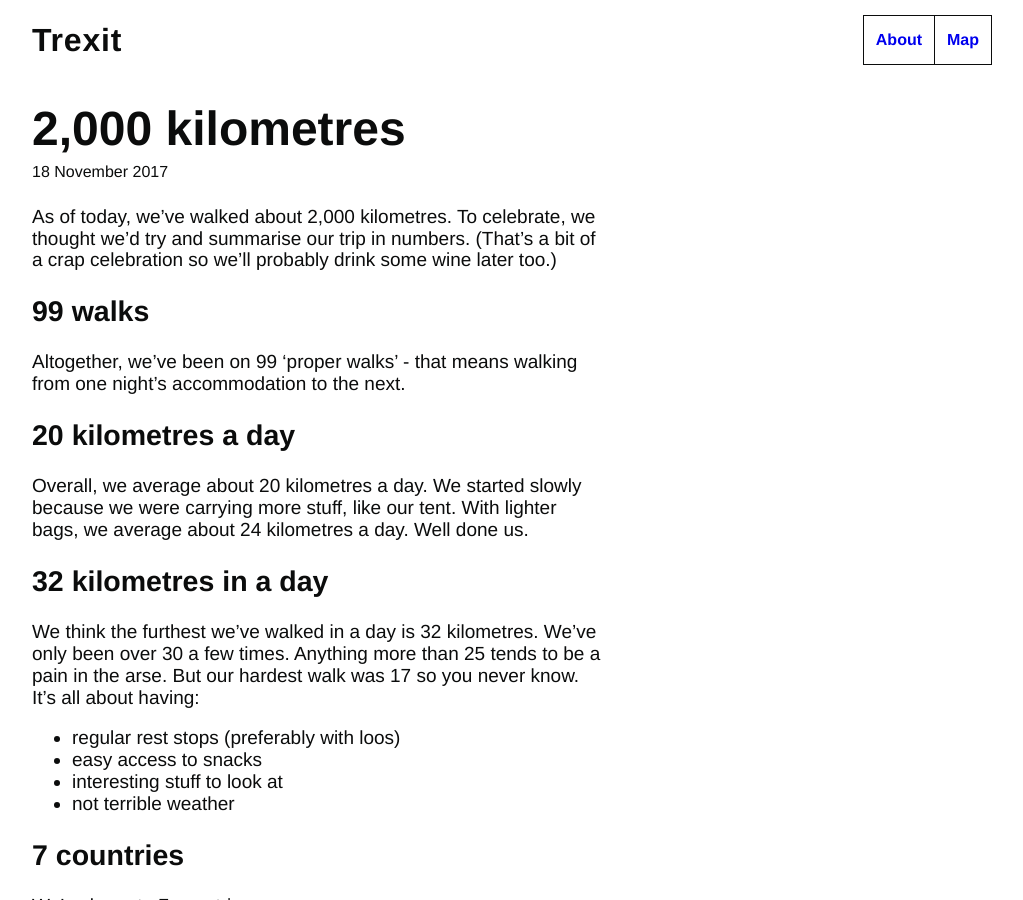
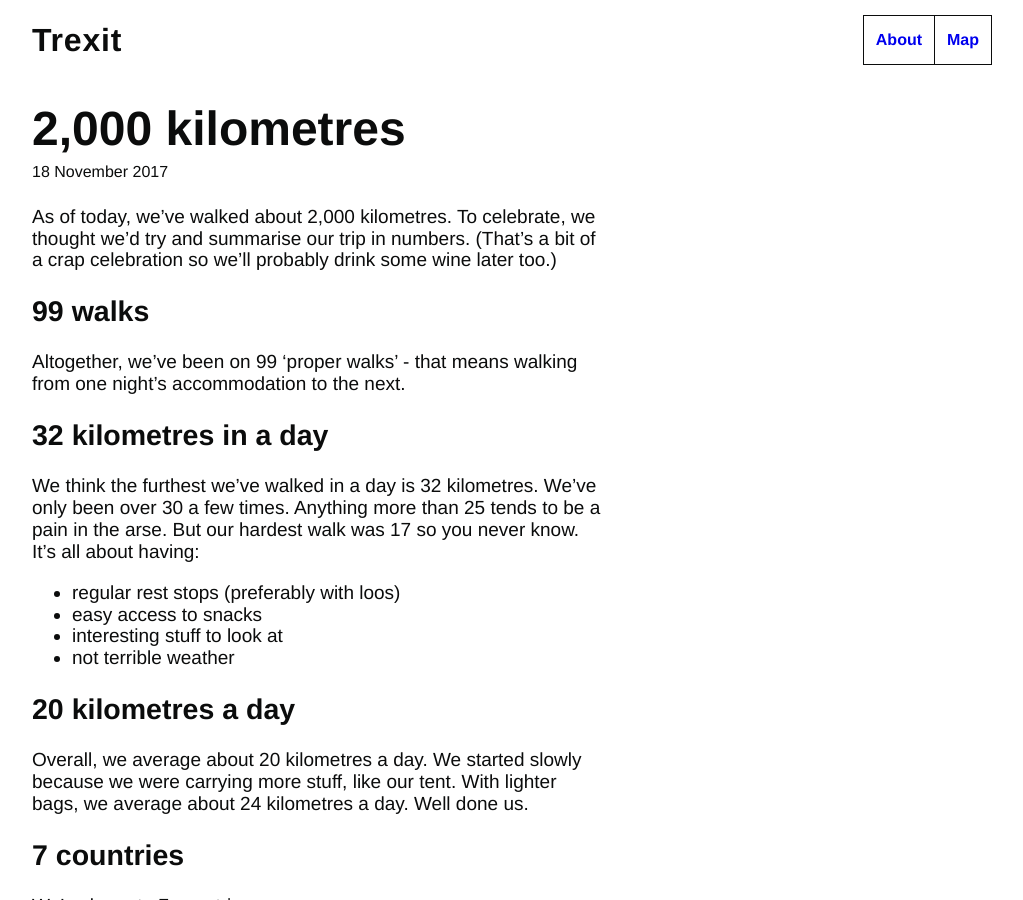
Before and after one commit to tombye/trexit, a Jekyll site: the page built from _posts/2017-11-18-2000-kilometres.markdown, in a window 1280 px wide and 900 px high. Shown: the whole window, without its empty margins (128-1151 px from the left). Built offline with Jekyll 4.4.1, drawn with Linux system fonts in a browser that asks for light colours; part of the change alters nothing that is shown.

```diff
--- a/_posts/2017-11-18-2000-kilometres.markdown
+++ b/_posts/2017-11-18-2000-kilometres.markdown
@@ -11,10 +11,6 @@ As of today, we’ve walked about 2,000 kilometres. To celebrate, we thought we
 
 Altogether, we’ve been on 99 ‘proper walks’ - that means walking from one night’s accommodation to the next.
 
-## 20 kilometres a day
-
-Overall, we average about 20 kilometres a day. We started slowly because we were carrying more stuff, like our tent. With lighter bags, we average about 24 kilometres a day. Well done us.
-
 ## 32 kilometres in a day
 
 We think the furthest we’ve walked in a day is 32 kilometres. We’ve only been over 30 a few times. Anything more than 25 tends to be a pain in the arse. But our hardest walk was 17 so you never know. It’s all about having:
@@ -23,6 +19,10 @@ We think the furthest we’ve walked in a day is 32 kilometres. We’ve only bee
 - easy access to snacks
 - interesting stuff to look at
 - not terrible weather
+
+## 20 kilometres a day
+
+Overall, we average about 20 kilometres a day. We started slowly because we were carrying more stuff, like our tent. With lighter bags, we average about 24 kilometres a day. Well done us.
 
 ## 7 countries
 
```
